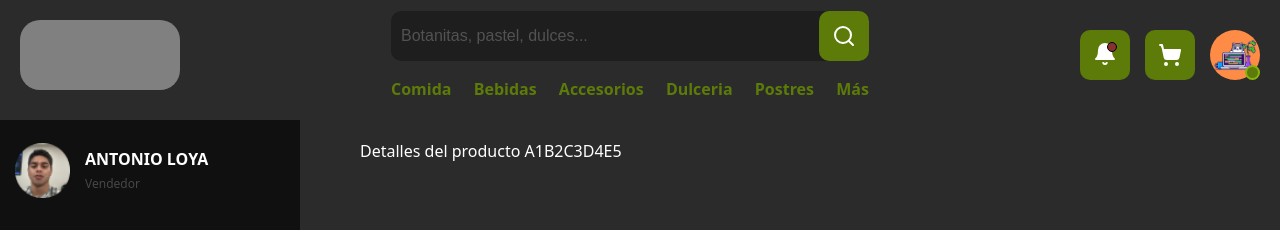
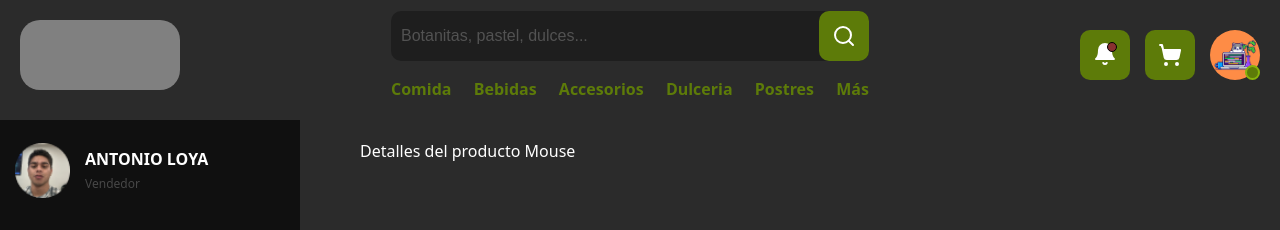
Before and after one commit to adrianhdez2/choco-market, a React (Vite) app: page /user/productos/A1B2C3D4E5 in a window 1280 px wide. Shown: the top 230 px of the page. Built offline with nearby package versions, Linux system fonts and the light colour scheme.

Commit message:
Validate product id

```diff
--- a/src/components/user/ProductDetails.jsx
+++ b/src/components/user/ProductDetails.jsx
@@ -1,11 +1,23 @@
-import { useParams } from "react-router-dom"
+import { useEffect, useState } from "react";
+import { useNavigate, useParams } from "react-router-dom"
+import { dataProducts } from "../../constans/data";
 
 function ProductDetails() {
+    const navigate = useNavigate()
+    const { idProducto } = useParams()
+    const [product, setProduct] = useState({})
 
-    const { idProducto } = useParams()
+    useEffect(() => {
+        let newProduct = dataProducts.find(product => product.id_unico === idProducto)
+        if (newProduct) {
+            setProduct(newProduct);
+        } else {
+            navigate('/user/productos')
+        }
+    }, [idProducto, navigate]);
 
     return (
-        <div>Detalles del producto {idProducto}</div>
+        <div>Detalles del producto {product.name}</div>
     )
 }
 
```
